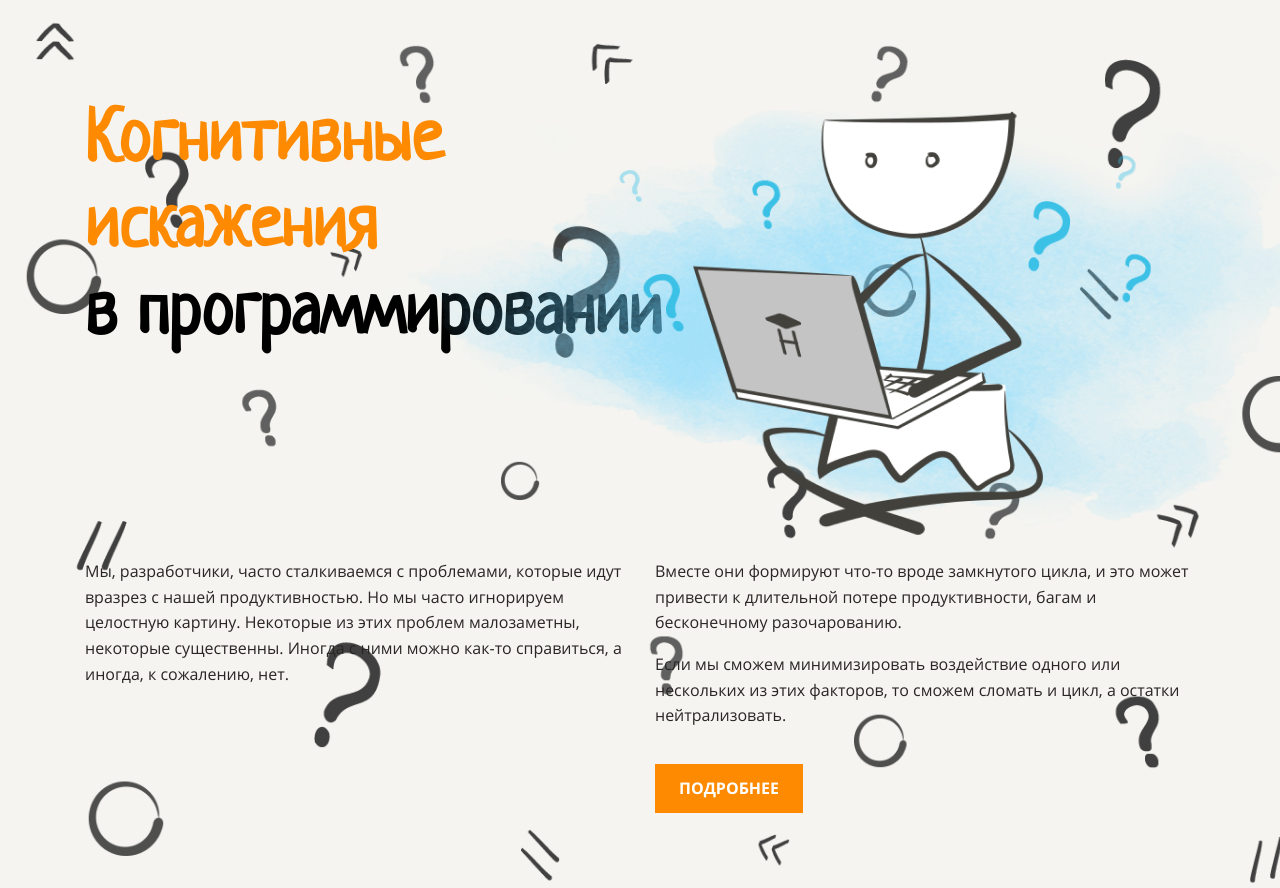
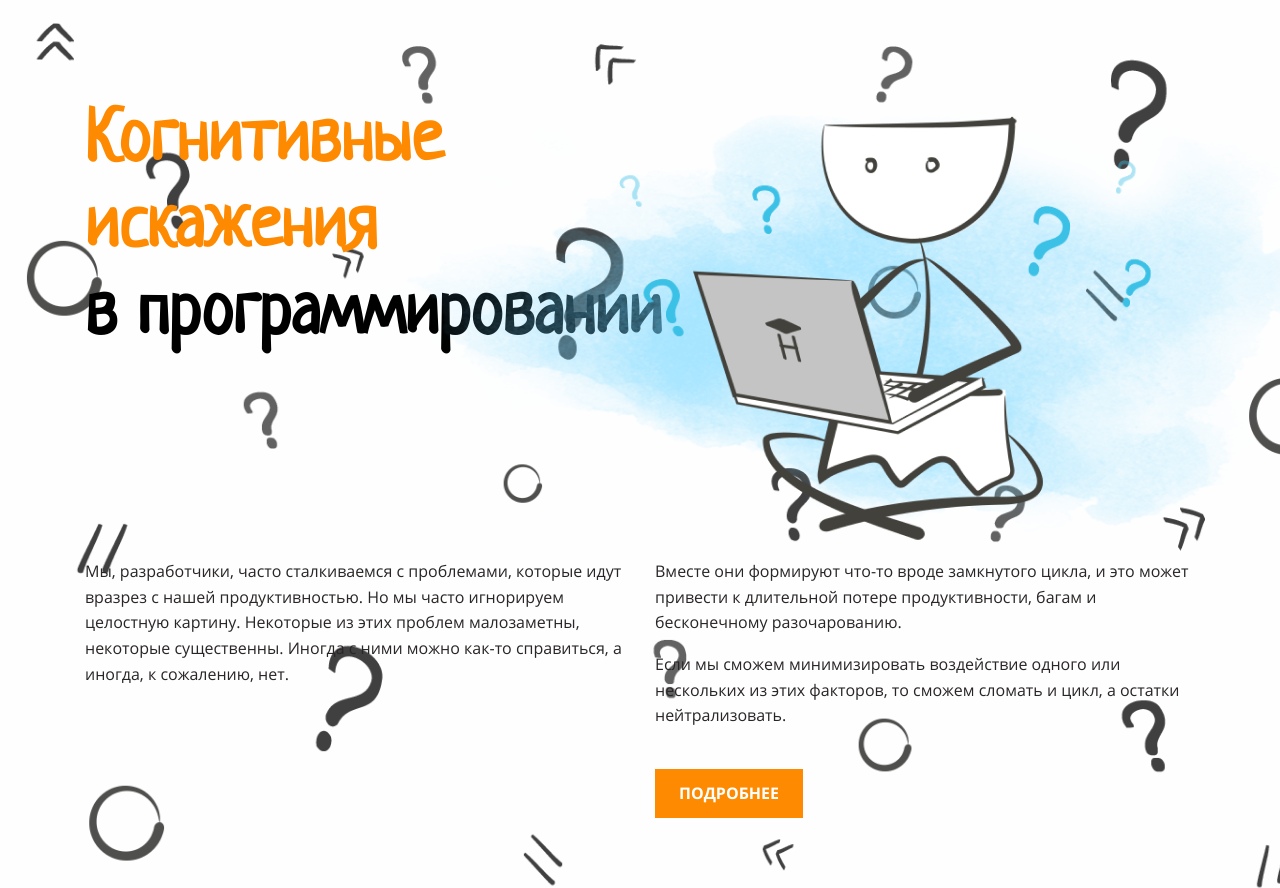
Before and after one commit to deka13/layout-designer-project-lvl1, a website: page src/index.html in a window 1280 px wide. Shown: the top 888 px of the page. Drawn offline with Linux system fonts and the light colour scheme.

Commit message:
Refactor header and video sections

```diff
--- a/src/index.html
+++ b/src/index.html
@@ -10,7 +10,7 @@
     <link rel="stylesheet" href="styles/style.css">
 </head>
 <body>
-  <header class="bg-default-image bg-light">
+  <header class="bg-default-image bg-light-op-90">
     <div class="container relative padding-default">
       <h1 class="h1"><span class="text-orange">Когнитивные<br>
         искажения</span><br>
--- a/src/styles/style.css
+++ b/src/styles/style.css
@@ -45,6 +45,10 @@ p {
 
 .bg-light {
   background-color: #f5f4f0;
+}
+
+.bg-light-op-90 {
+  background-color: rgba(244, 244, 240, 0.1);
 }
 
 .text-orange {
@@ -143,7 +147,7 @@ p {
 
 .header-image {
   position: absolute;
-  top: 50px;
+  top: 55px;
   right: -164px;
 
   height: 525px;
@@ -210,7 +214,7 @@ p {
 .header-link {
   display: block;
   width: 148px;
-  margin-top: 35px;
+  margin-top: 40px;
   margin-left: 570px;
   padding: 12px 0;
 
@@ -235,12 +239,12 @@ p {
 
 .video-caption {
   margin-top: 30px;
-  margin-bottom: 510px;
+  margin-bottom: 507px;
 }
 
 .video {
   position: absolute;
-  top: 322px;
+  top: 330px;
   left: 50%;
 
   margin-left: -460px;
```
